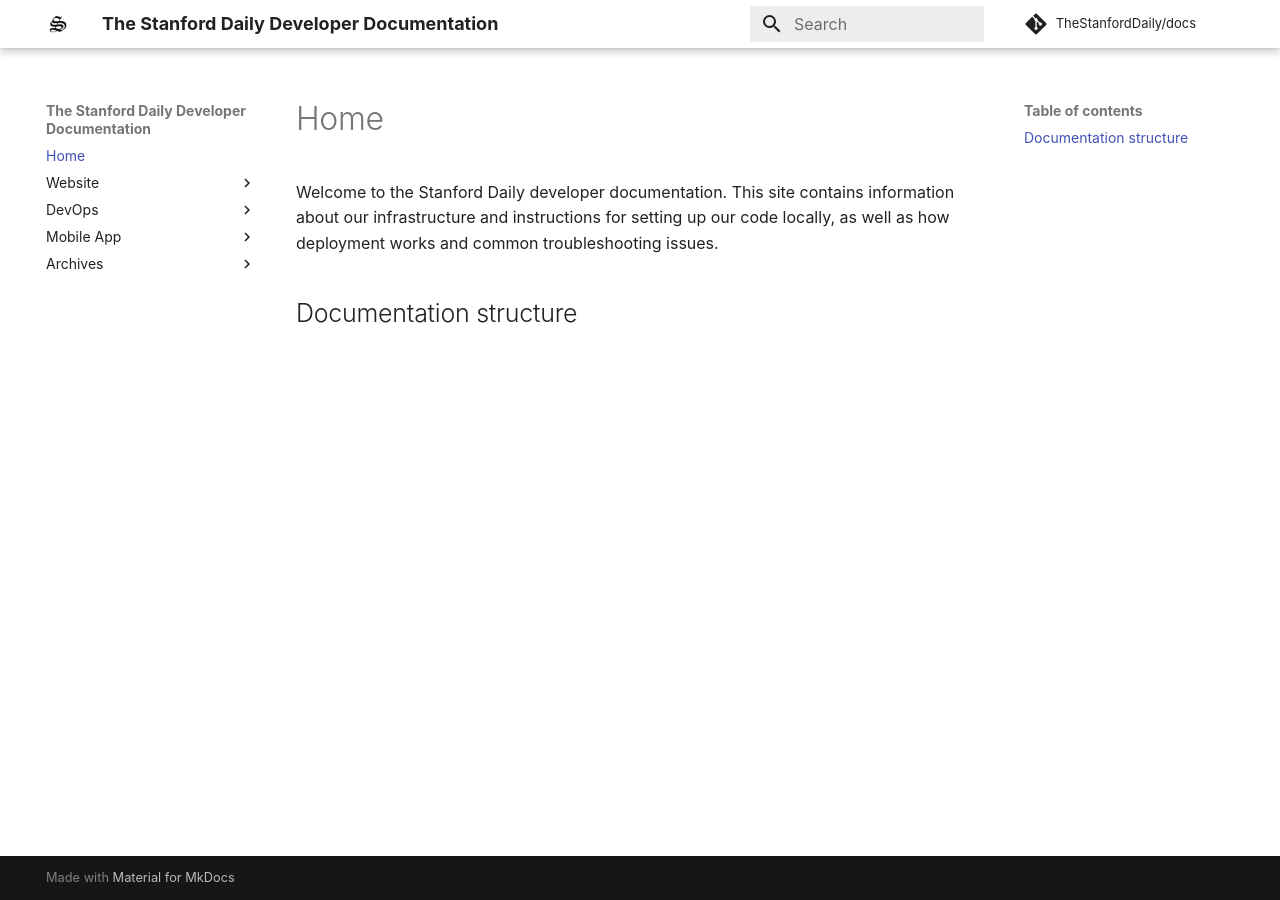
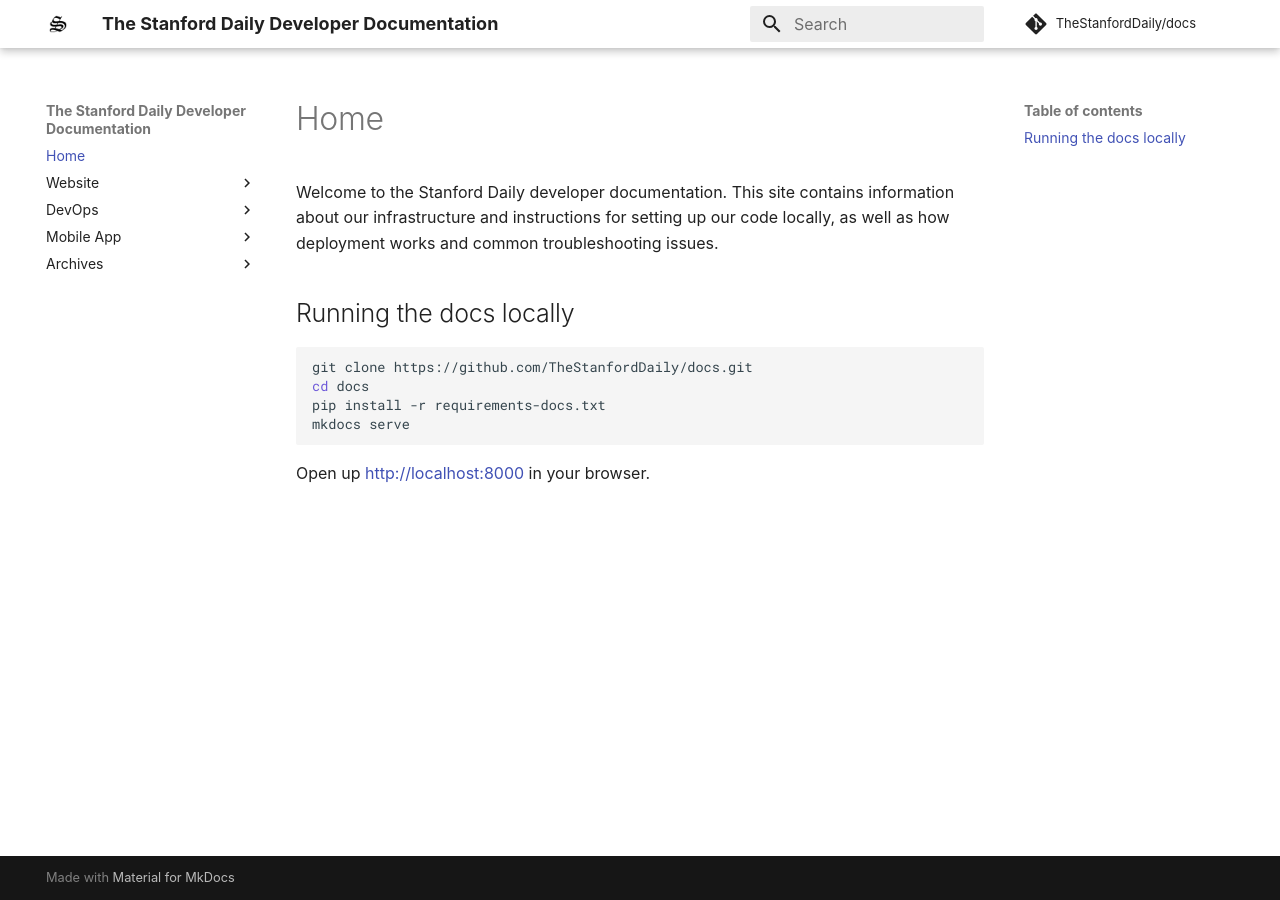
Before and after one commit to TheStanfordDaily/docs, an MkDocs documentation site: the page built from docs/index.md, in a window 1280 px wide. Built offline with MkDocs 1.6.1 and Material for MkDocs 9.7.7, drawn with Linux system fonts in a browser that asks for light colours; some web fonts are replaced; comment, search, counter and statistics services are not loaded.

Commit message:
update readme for docs setup

````diff
--- a/docs/index.md
+++ b/docs/index.md
@@ -1,3 +1,12 @@
 Welcome to the Stanford Daily developer documentation. This site contains information about our infrastructure and instructions for setting up our code locally, as well as how deployment works and common troubleshooting issues.
 
-## Documentation structure
+## Running the docs locally
+
+```bash
+git clone https://github.com/TheStanfordDaily/docs.git
+cd docs
+pip install -r requirements-docs.txt
+mkdocs serve
+```
+
+Open up [http://localhost:8000](http://localhost:8000) in your browser.
````
Also changed, not shown: README.md (+3 -1 lines).
